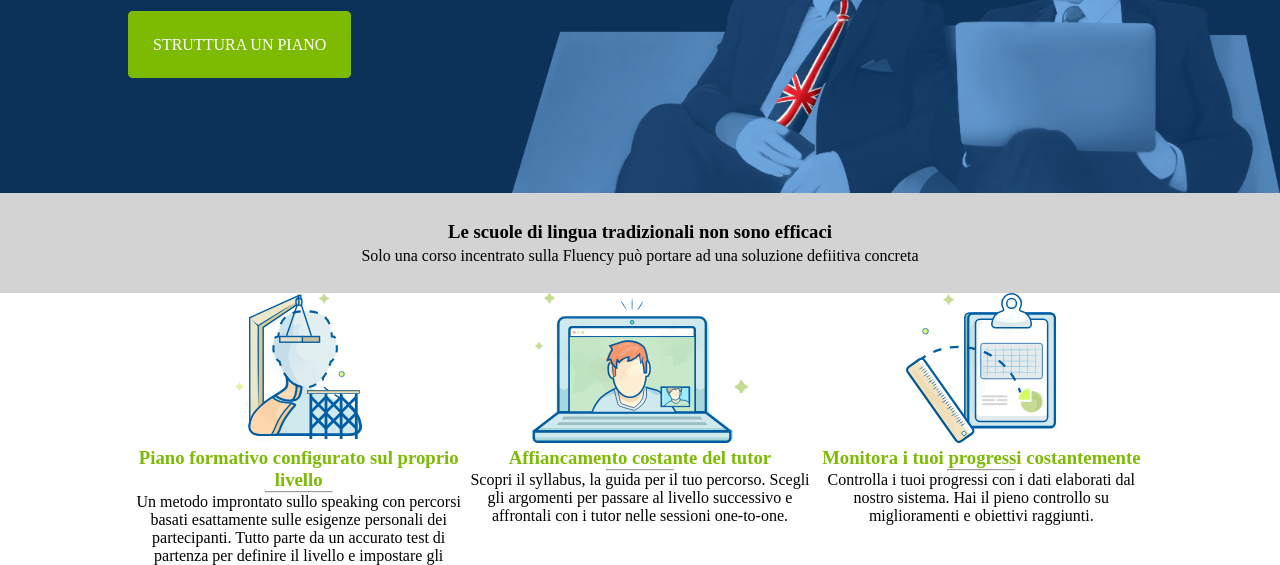
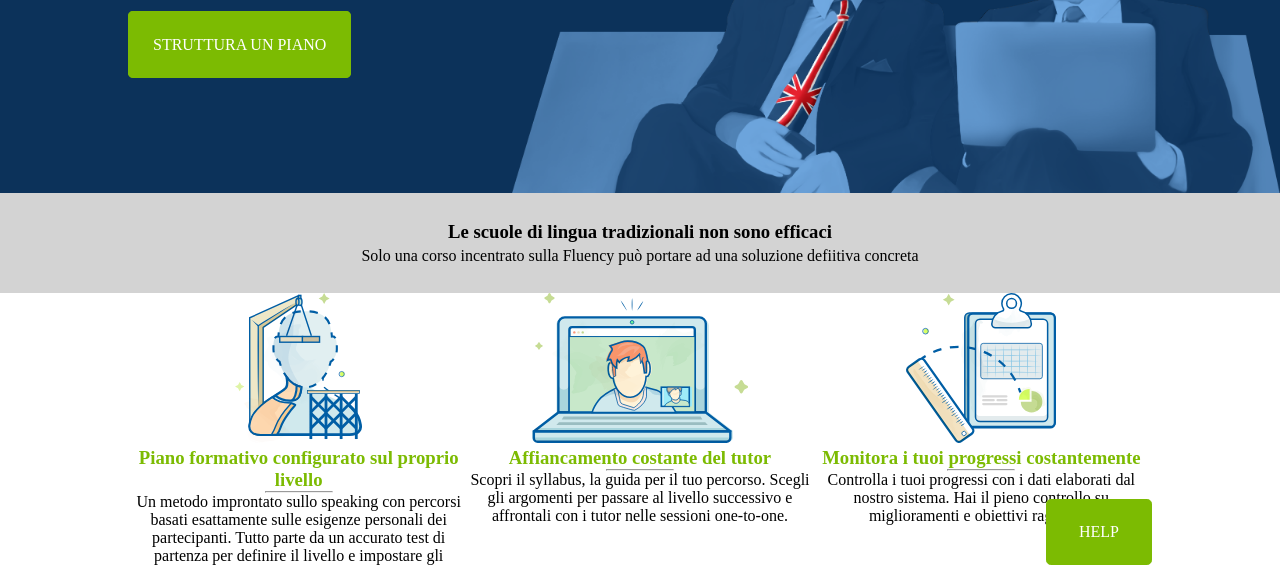
Before and after one commit to laura-caldaronello/htmlcss-fluentify, a plain HTML site: page index.html in a window 1280 px wide. Shown: the part 235-800 px from the top of the page. Drawn offline with Linux system fonts and the light colour scheme.

Commit message:
Fixed help

```diff
--- a/css/style.css
+++ b/css/style.css
@@ -138,3 +138,13 @@ footer span {
 }
 
 /* fine footer */
+
+/* inizio fixed */
+
+a.fixed {
+  position: fixed;
+  bottom: 0;
+  right: 10%;
+}
+
+/* fine fixed */
--- a/index.html
+++ b/index.html
@@ -86,6 +86,7 @@
         </span>
       </div>
     </footer>
+    <a class="fixed button small green" href="">help</a>
 
   </body>
 </html>
```
